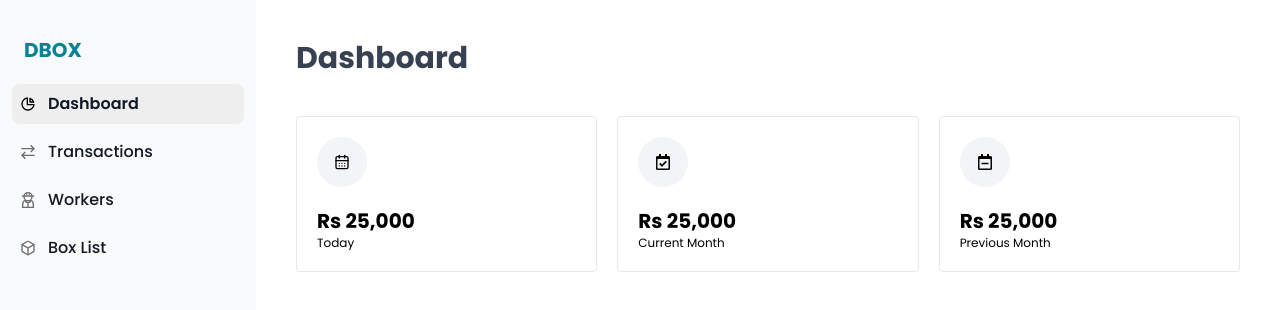
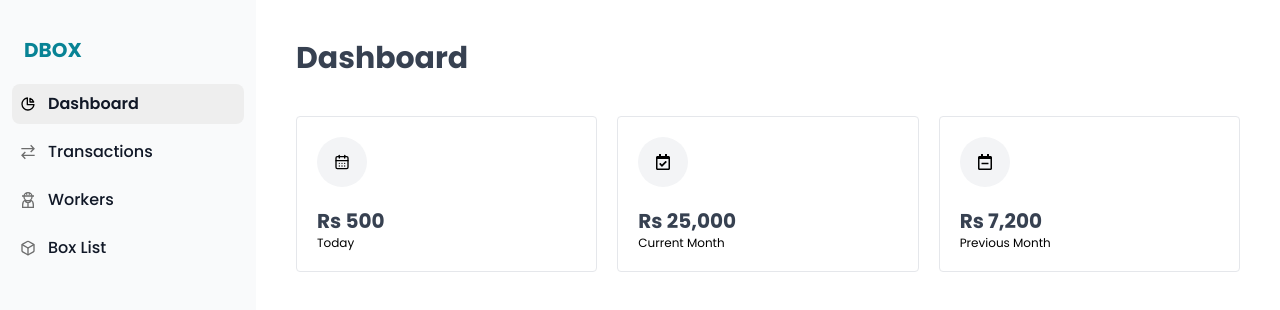
Before and after one commit to hammadtariq321/dbox-frontend, a Next.js app: page /dashboard in a window 1280 px wide. Shown: the top 310 px of the page. Built offline with nearby package versions, Linux system fonts and the light colour scheme.

Commit message:
"Update DashboardPage: changed numerical values and added text-gray-700 class to three paragraphs"

```diff
--- a/src/app/(sidebar-routes)/dashboard/page.js
+++ b/src/app/(sidebar-routes)/dashboard/page.js
@@ -12,21 +12,21 @@ function DashboardPage() {
           <div className="bg-gray-100 h-[50px] w-[50px] flex items-center justify-center rounded-full">
             <LuCalendarDays />
           </div>
-          <p className="font-bold text-xl mt-5">Rs 25,000</p>
+          <p className="font-bold text-xl mt-5 text-gray-700">Rs 500</p>
           <p className="text-xs">Today</p>
         </div>
         <div className=" p-5 w-full rounded border hover:shadow cursor-pointer">
           <div className="bg-gray-100 h-[50px] w-[50px] flex items-center justify-center rounded-full">
             <FaRegCalendarCheck />
           </div>
-          <p className="font-bold text-xl mt-5">Rs 25,000</p>
+          <p className="font-bold text-xl mt-5 text-gray-700">Rs 25,000</p>
           <p className="text-xs">Current Month</p>
         </div>
         <div className=" p-5 w-full rounded border hover:shadow cursor-pointer">
           <div className="bg-gray-100 h-[50px] w-[50px] flex items-center justify-center rounded-full">
             <FaRegCalendarMinus />
           </div>
-          <p className="font-bold text-xl mt-5">Rs 25,000</p>
+          <p className="font-bold text-xl mt-5 text-gray-700">Rs 7,200</p>
           <p className="text-xs">Previous Month</p>
         </div>
       </div>
```
